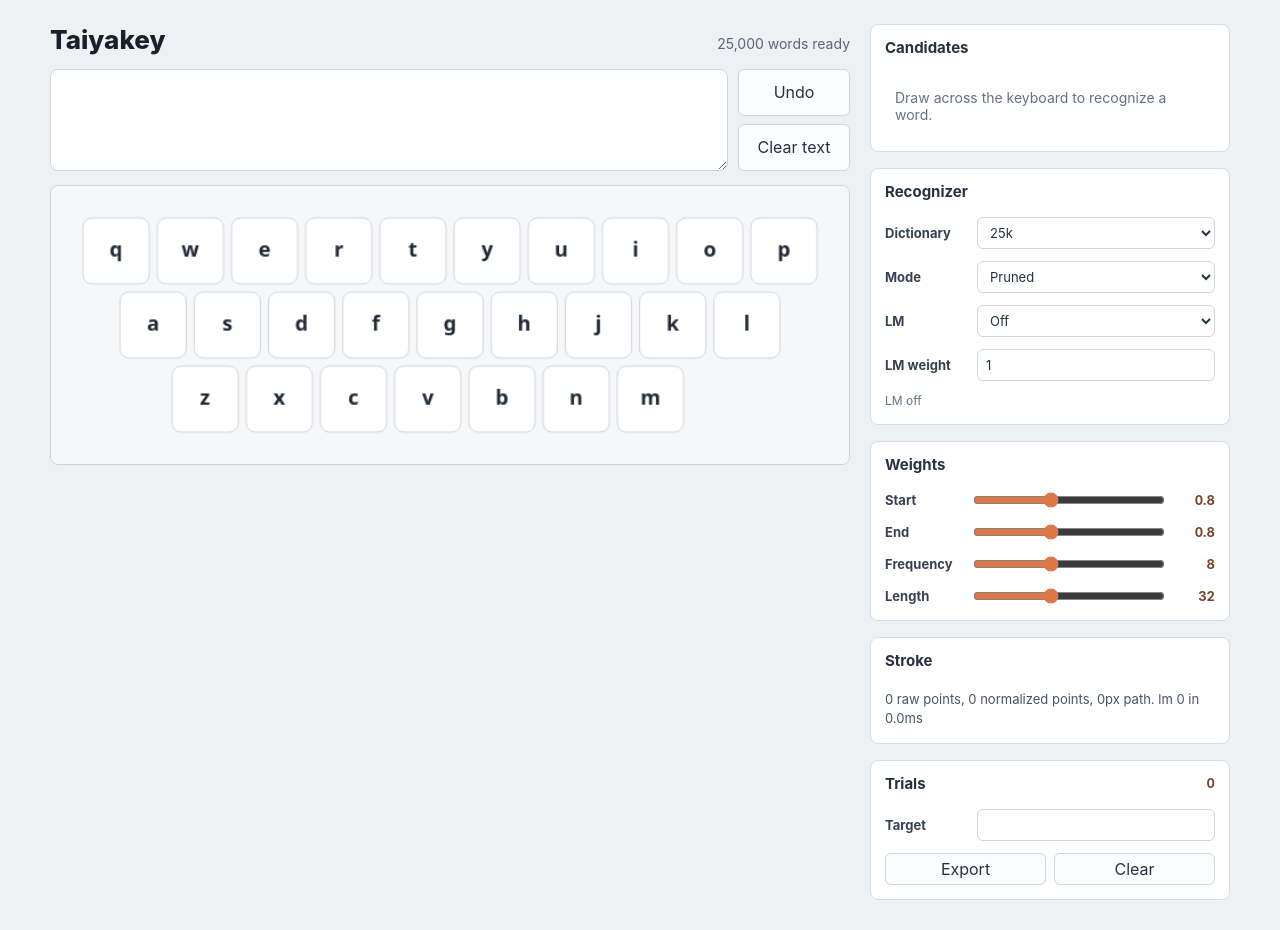
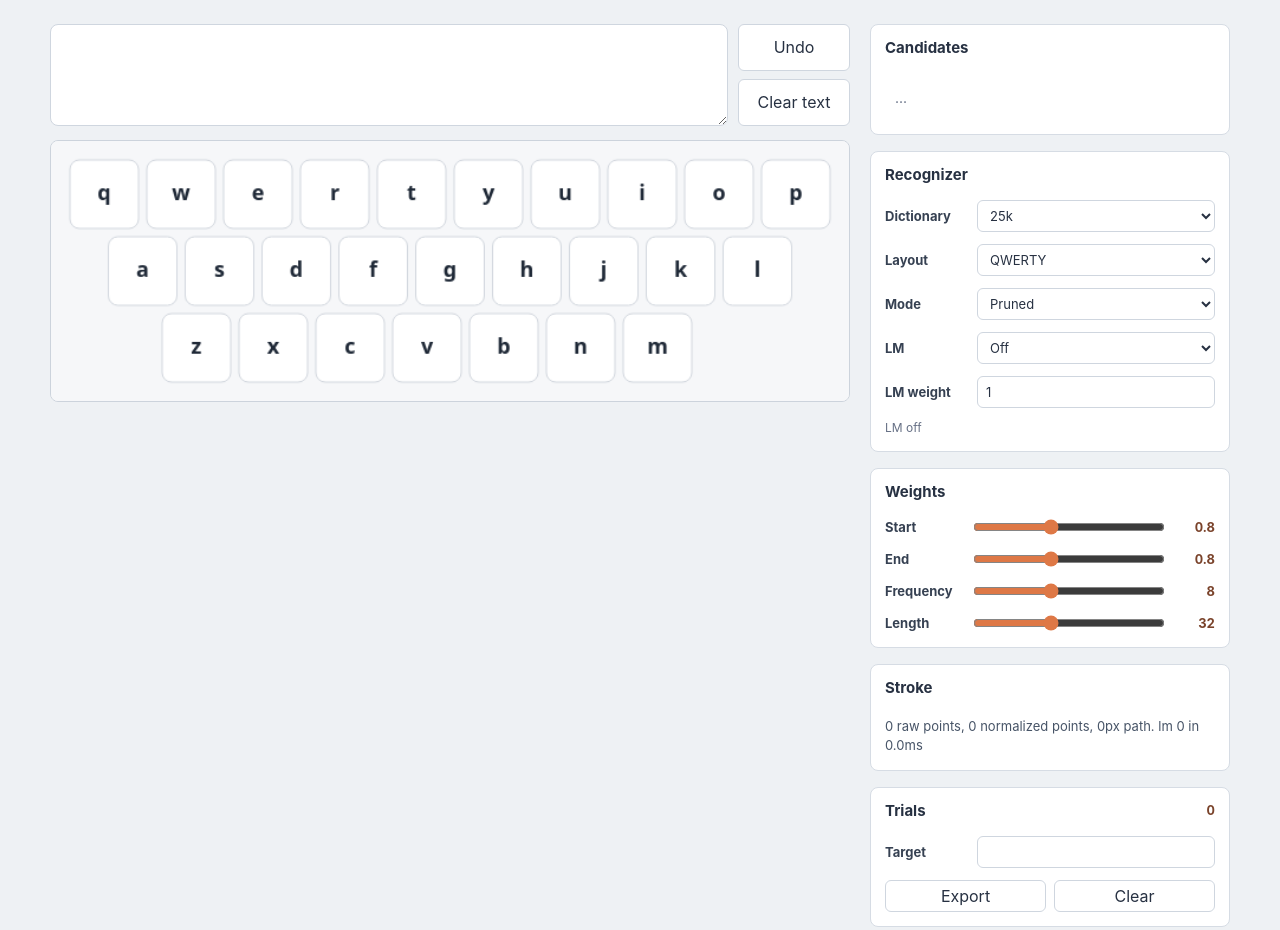
Before and after one commit to Ryoga-exe/taiyakey, a website built with Vite: page index.html in a window 1280 px wide. Built offline with nearby package versions, Linux system fonts and the light colour scheme.

Commit message:
feat: 調整

```diff
--- a/src/dictionary/preprocess.ts
+++ b/src/dictionary/preprocess.ts
@@ -1,6 +1,6 @@
 import { centerOf } from "../keyboard/qwerty";
 import { boundingBox, pathLength, resample } from "../input/resample";
-import type { KeyboardLayout, Point, WordEntry } from "../types";
+import type { Key, KeyboardLayout, Point, WordEntry } from "../types";
 
 export const NORMALIZED_POINT_COUNT = 64;
 
@@ -20,15 +20,20 @@
 
   const collapsed = collapseRepeats(normalizedWord);
   const keyPath: Point[] = [];
+  const keySequence: Key[] = [];
+  let previousKeyId: string | undefined;
 
   for (const char of collapsed) {
     const key = layout.charToKey.get(char);
     if (!key) return null;
+    if (key.id === previousKeyId) continue;
+    keySequence.push(key);
     keyPath.push(centerOf(key));
+    previousKeyId = key.id;
   }
 
-  const firstKey = layout.charToKey.get(collapsed[0]);
-  const lastKey = layout.charToKey.get(collapsed[collapsed.length - 1]);
+  const firstKey = keySequence[0];
+  const lastKey = keySequence[keySequence.length - 1];
   if (!firstKey || !lastKey) return null;
 
   return {
--- a/src/keyboard/qwerty.ts
+++ b/src/keyboard/qwerty.ts
@@ -2,8 +2,21 @@
 
 const KEY_SIZE = 58;
 const KEY_GAP = 7;
+const COLUMN_KEY_HEIGHT = 128;
 const ROWS = ["qwertyuiop", "asdfghjkl", "zxcvbnm"];
 const ROW_OFFSETS = [0, 0.5, 1.2];
+const COLUMN_ROWS = [
+  ["q", "a", "z"],
+  ["w", "s", "x"],
+  ["e", "d", "c"],
+  ["r", "f", "v"],
+  ["t", "g", "b"],
+  ["y", "h", "n"],
+  ["u", "j", "m"],
+  ["i", "k"],
+  ["o", "l"],
+  ["p"],
+];
 
 export function createQwertyLayout(): KeyboardLayout {
   const keys: Key[] = [];
@@ -24,17 +37,20 @@
     });
   });
 
-  const charToKey = new Map<string, Key>();
-  for (const key of keys) {
-    for (const char of key.chars) {
-      charToKey.set(char, key);
-    }
-  }
+  return createLayout("qwerty", "QWERTY", keys);
+}
 
-  const width = Math.max(...keys.map((key) => key.x + key.width));
-  const height = Math.max(...keys.map((key) => key.y + key.height));
+export function createColumnQwertyLayout(): KeyboardLayout {
+  const keys = COLUMN_ROWS.map((chars, columnIndex) => ({
+    id: `c${columnIndex}`,
+    chars,
+    x: columnIndex * (KEY_SIZE + KEY_GAP),
+    y: 0,
+    width: KEY_SIZE,
+    height: COLUMN_KEY_HEIGHT,
+  }));
 
-  return { keys, charToKey, width, height };
+  return createLayout("column", "Column", keys);
 }
 
 export function centerOf(key: Key): Point {
@@ -59,3 +75,17 @@
 
   return bestKey;
 }
+
+function createLayout(id: string, label: string, keys: Key[]): KeyboardLayout {
+  const charToKey = new Map<string, Key>();
+  for (const key of keys) {
+    for (const char of key.chars) {
+      charToKey.set(char, key);
+    }
+  }
+
+  const width = Math.max(...keys.map((key) => key.x + key.width));
+  const height = Math.max(...keys.map((key) => key.y + key.height));
+
+  return { id, label, keys, charToKey, width, height };
+}
--- a/src/main.ts
+++ b/src/main.ts
@@ -7,17 +7,13 @@
   updateTrialLogSelection,
 } from "./debug/trialLog";
 import { preprocessWords, type RawWordEntry } from "./dictionary/preprocess";
-import { createQwertyLayout } from "./keyboard/qwerty";
+import {
+  createColumnQwertyLayout,
+  createQwertyLayout,
+} from "./keyboard/qwerty";
 import { Gpt2LanguageClient } from "./language/gpt2Client";
-import {
-  applyLanguageScores,
-  languageModeLabel,
-  scoreWithUnigram,
-} from "./language/rerank";
-import {
-  type LanguageMode,
-  type LanguageScore,
-} from "./language/types";
+import { applyLanguageScores, scoreWithUnigram } from "./language/rerank";
+import { type LanguageMode, type LanguageScore } from "./language/types";
 import { fromCanvasPoint, render, canvasSize } from "./render/canvas";
 import {
   recognizeByFullScanResult,
@@ -29,13 +25,11 @@
   type RecognitionStats,
   type WordIndex,
 } from "./recognizer/filter";
-import {
-  DEFAULT_SCORE_WEIGHTS,
-  type ScoreWeights,
-} from "./recognizer/scorer";
+import { DEFAULT_SCORE_WEIGHTS, type ScoreWeights } from "./recognizer/scorer";
 import { pathLength, resample } from "./input/resample";
 import type {
   Candidate,
+  KeyboardLayout,
   LanguageDiagnostics,
   Point,
   TrialLog,
@@ -50,6 +44,12 @@
   url: string;
 };
 
+type KeyboardLayoutOption = {
+  id: string;
+  label: string;
+  create: () => KeyboardLayout;
+};
+
 type RecognitionMode = "pruned" | "full";
 
 const dictionaries: DictionaryOption[] = [
@@ -57,16 +57,16 @@
   { label: "5k", url: "/dict/words-5k.json" },
   { label: "25k", url: "/dict/words-25k.json" },
 ];
+const keyboardLayouts: KeyboardLayoutOption[] = [
+  { id: "qwerty", label: "QWERTY", create: createQwertyLayout },
+  { id: "column", label: "Column", create: createColumnQwertyLayout },
+];
 const DISPLAY_CANDIDATE_LIMIT = 5;
 const RERANK_CANDIDATE_LIMIT = 24;
 
 app.innerHTML = `
   <main class="app">
     <section class="workspace">
-      <div class="topbar">
-        <h1 class="title">Taiyakey</h1>
-        <div class="status" data-status>Loading dictionary...</div>
-      </div>
       <section class="compose-panel">
         <textarea data-composed-text aria-label="Composed text" rows="4"></textarea>
         <div class="compose-actions">
@@ -84,7 +84,7 @@
           <h2 class="panel-title">Candidates</h2>
         </div>
         <div class="candidate-list" data-candidates>
-          <div class="empty">Draw across the keyboard to recognize a word.</div>
+          <div class="empty">...</div>
         </div>
       </section>
       <section class="panel">
@@ -95,6 +95,10 @@
           <label class="select-control">
             <span class="control-name">Dictionary</span>
             <select data-dictionary></select>
+          </label>
+          <label class="select-control">
+            <span class="control-name">Layout</span>
+            <select data-layout></select>
           </label>
           <label class="select-control">
             <span class="control-name">Mode</span>
@@ -154,10 +158,6 @@
   app.querySelector<HTMLCanvasElement>("[data-keyboard]"),
   "Missing keyboard canvas",
 );
-const statusEl = requireElement(
-  app.querySelector<HTMLDivElement>("[data-status]"),
-  "Missing status element",
-);
 const candidatesEl = requireElement(
   app.querySelector<HTMLDivElement>("[data-candidates]"),
   "Missing candidates element",
@@ -169,6 +169,10 @@
 const dictionarySelect = requireElement(
   app.querySelector<HTMLSelectElement>("[data-dictionary]"),
   "Missing dictionary select",
+);
+const layoutSelect = requireElement(
+  app.querySelector<HTMLSelectElement>("[data-layout]"),
+  "Missing layout select",
 );
 const modeSelect = requireElement(
   app.querySelector<HTMLSelectElement>("[data-mode]"),
@@ -219,16 +223,15 @@
   "Missing clear logs button",
 );
 
-const layout = createQwertyLayout();
-const size = canvasSize(layout);
+let selectedKeyboardLayout = keyboardLayouts[0];
+let layout = selectedKeyboardLayout.create();
+let size = canvasSize(layout);
 const devicePixelRatio = window.devicePixelRatio || 1;
 const ctx = requireCanvasContext(canvas.getContext("2d"));
 
-canvas.width = size.width * devicePixelRatio;
-canvas.height = size.height * devicePixelRatio;
-canvas.style.setProperty("--canvas-aspect-ratio", `${size.width} / ${size.height}`);
-ctx.scale(devicePixelRatio, devicePixelRatio);
+configureCanvas();
 
+let rawDictionary: RawWordEntry[] = [];
 let entries: WordEntry[] = [];
 let entriesByWord = new Map<string, WordEntry>();
 let wordIndex: WordIndex | undefined;
@@ -236,6 +239,7 @@
 let normalizedStroke: Point[] = [];
 let candidates: Candidate[] = [];
 let recognitionStats: RecognitionStats | undefined;
+let recognitionElapsedMs: number | undefined;
 let selectedWord: string | undefined;
 let isDrawing = false;
 let weights: ScoreWeights = { ...DEFAULT_SCORE_WEIGHTS };
@@ -285,20 +289,22 @@
 }
 
 async function loadSelectedDictionary(): Promise<void> {
-  statusEl.textContent = `Loading ${selectedDictionary.label} dictionary...`;
   const response = await fetch(selectedDictionary.url);
   if (!response.ok) {
     throw new Error(`Failed to load dictionary: ${response.status}`);
   }
 
-  const rawWords = (await response.json()) as RawWordEntry[];
-  entries = preprocessWords(rawWords, layout);
+  rawDictionary = (await response.json()) as RawWordEntry[];
+  rebuildDictionaryForLayout();
+
+  if (stroke.length >= 2) rerankLastStroke();
+  draw();
+}
+
+function rebuildDictionaryForLayout(): void {
+  entries = preprocessWords(rawDictionary, layout);
   entriesByWord = new Map(entries.map((entry) => [entry.word, entry]));
   wordIndex = buildWordIndex(entries);
-
-  statusEl.textContent = `${entries.length.toLocaleString()} words ready`;
-  if (stroke.length >= 2) rerankLastStroke();
-  draw();
 }
 
 canvas.addEventListener("pointerdown", (event) => {
@@ -308,6 +314,7 @@
   currentTrialId = undefined;
   candidates = [];
   recognitionStats = undefined;
+  recognitionElapsedMs = undefined;
   stroke = [eventPoint(event)];
   normalizedStroke = [];
   renderCandidates();
@@ -342,7 +349,7 @@
     recognitionStats = result.stats;
     selectedWord = candidates[0]?.word;
     const elapsed = performance.now() - startedAt;
-    statusEl.textContent = formatStatus(elapsed);
+    recognitionElapsedMs = elapsed;
     currentTrialId = saveCurrentTrial();
   }
 
@@ -362,6 +369,28 @@
   });
 }
 
+function configureCanvas(): void {
+  size = canvasSize(layout);
+  canvas.width = size.width * devicePixelRatio;
+  canvas.height = size.height * devicePixelRatio;
+  canvas.style.setProperty(
+    "--canvas-aspect-ratio",
+    `${size.width} / ${size.height}`,
+  );
+  ctx.setTransform(devicePixelRatio, 0, 0, devicePixelRatio, 0, 0);
+}
+
+function resetStrokeState(): void {
+  stroke = [];
+  normalizedStroke = [];
+  candidates = [];
+  selectedWord = undefined;
+  recognitionStats = undefined;
+  recognitionElapsedMs = undefined;
+  currentTrialId = undefined;
+  languageDiagnostics = emptyLanguageDiagnostics();
+}
+
 function draw(): void {
   render(ctx, {
     layout,
@@ -378,7 +407,7 @@
 
 function renderCandidates(): void {
   if (candidates.length === 0) {
-    candidatesEl.innerHTML = `<div class="empty">Draw across the keyboard to recognize a word.</div>`;
+    candidatesEl.innerHTML = `<div class="empty">...</div>`;
     return;
   }
 
@@ -424,6 +453,7 @@
   stroke = [];
   normalizedStroke = [];
   recognitionStats = undefined;
+  recognitionElapsedMs = undefined;
   currentTrialId = undefined;
   renderCandidates();
   draw();
@@ -437,11 +467,11 @@
     max: number;
     step: number;
   }> = [
-    { key: "startDistance", label: "Start", min: 0, max: 2, step: 0.1 },
-    { key: "endDistance", label: "End", min: 0, max: 2, step: 0.1 },
-    { key: "frequency", label: "Frequency", min: 0, max: 20, step: 0.5 },
-    { key: "lengthPenalty", label: "Length", min: 0, max: 80, step: 1 },
-  ];
+      { key: "startDistance", label: "Start", min: 0, max: 2, step: 0.1 },
+      { key: "endDistance", label: "End", min: 0, max: 2, step: 0.1 },
+      { key: "frequency", label: "Frequency", min: 0, max: 20, step: 0.5 },
+      { key: "lengthPenalty", label: "Length", min: 0, max: 80, step: 1 },
+    ];
 
   weightsEl.replaceChildren(
     ...controls.map((control) => {
@@ -497,6 +527,29 @@
     void loadSelectedDictionary();
   });
 
+  layoutSelect.replaceChildren(
+    ...keyboardLayouts.map((keyboardLayout) => {
+      const option = document.createElement("option");
+      option.value = keyboardLayout.id;
+      option.textContent = keyboardLayout.label;
+      option.selected = keyboardLayout.id === selectedKeyboardLayout.id;
+      return option;
+    }),
+  );
+  layoutSelect.addEventListener("change", () => {
+    const nextLayout = keyboardLayouts.find(
+      (keyboardLayout) => keyboardLayout.id === layoutSelect.value,
+    );
+    if (!nextLayout) return;
+    selectedKeyboardLayout = nextLayout;
+    layout = selectedKeyboardLayout.create();
+    configureCanvas();
+    rebuildDictionaryForLayout();
+    resetStrokeState();
+    renderCandidates();
+    draw();
+  });
+
   modeSelect.value = recognitionMode;
   modeSelect.addEventListener("change", () => {
     recognitionMode = modeSelect.value === "full" ? "full" : "pruned";
@@ -520,7 +573,8 @@
 }
 
 function rerankLastStroke(): void {
-  if (stroke.length < 2 || entries.length === 0 || !wordIndex || isDrawing) return;
+  if (stroke.length < 2 || entries.length === 0 || !wordIndex || isDrawing)
+    return;
 
   void rerankLastStrokeAsync();
 }
@@ -532,7 +586,7 @@
   recognitionStats = result.stats;
   selectedWord = candidates[0]?.word;
   const elapsed = performance.now() - startedAt;
-  statusEl.textContent = formatStatus(elapsed);
+  recognitionElapsedMs = elapsed;
   renderCandidates();
   draw();
 }
@@ -568,7 +622,9 @@
   };
 }
 
-async function rerankWithLanguage(rawCandidates: Candidate[]): Promise<Candidate[]> {
+async function rerankWithLanguage(
+  rawCandidates: Candidate[],
+): Promise<Candidate[]> {
   const startedAt = performance.now();
 
   if (languageMode === "off") {
@@ -622,22 +678,23 @@
     renderLanguageStatus(gpt2Client.message);
     return scores;
   } catch (error) {
-    renderLanguageStatus(error instanceof Error ? error.message : String(error));
+    renderLanguageStatus(
+      error instanceof Error ? error.message : String(error),
+    );
     return [];
   }
 }
 
-function formatStatus(elapsed: number): string {
-  const scored = recognitionStats?.scoredCandidates ?? entries.length;
-  return `${selectedDictionary.label} ${recognitionMode}, ${languageModeLabel(languageMode)}, ${entries.length.toLocaleString()} words, scored ${scored.toLocaleString()}, ${elapsed.toFixed(1)} ms`;
-}
-
 function formatStrokeLog(): string {
   const base = `${stroke.length} raw points, ${normalizedStroke.length} normalized points, ${pathLength(stroke).toFixed(0)}px path`;
+  const recognition =
+    recognitionElapsedMs === undefined
+      ? ""
+      : `, recognition ${recognitionElapsedMs.toFixed(1)}ms`;
   const lm = `lm ${languageDiagnostics.rerankedCandidates} in ${languageDiagnostics.elapsedMs.toFixed(1)}ms`;
-  if (!recognitionStats) return `${base}. ${lm}`;
+  if (!recognitionStats) return `${base}${recognition}. ${lm}`;
 
-  return `${base}. indexed ${recognitionStats.indexedCandidates}, length ${recognitionStats.afterLengthFilter}, bbox ${recognitionStats.afterBoundsFilter}, scored ${recognitionStats.scoredCandidates}, ${lm}`;
+  return `${base}${recognition}. indexed ${recognitionStats.indexedCandidates}, length ${recognitionStats.afterLengthFilter}, bbox ${recognitionStats.afterBoundsFilter}, scored ${recognitionStats.scoredCandidates}, ${lm}`;
 }
 
 function saveCurrentTrial(): string {
@@ -651,6 +708,7 @@
     candidates,
     recognizerVersion: "m4-local-log-v1",
     dictionaryVersion: selectedDictionary.label,
+    keyboardLayout: layout.id,
     timestamp: Date.now(),
     recognitionMode,
     textBefore: composedText(),
--- a/src/render/canvas.ts
+++ b/src/render/canvas.ts
@@ -11,7 +11,7 @@
   isDrawing: boolean;
 };
 
-const PADDING = 28;
+const PADDING = 16;
 const SCALE = 1;
 
 export function canvasSize(layout: KeyboardLayout): { width: number; height: number } {
@@ -69,7 +69,6 @@
 function drawKeyboard(ctx: CanvasRenderingContext2D, layout: KeyboardLayout): void {
   ctx.textAlign = "center";
   ctx.textBaseline = "middle";
-  ctx.font = "600 18px system-ui, sans-serif";
 
   for (const key of layout.keys) {
     const x = key.x * SCALE + PADDING;
@@ -84,9 +83,30 @@
     ctx.stroke();
 
     const center = toCanvasPoint(centerOf(key));
-    ctx.fillStyle = "#1f2937";
-    ctx.fillText(key.chars.join(""), center.x, center.y);
+    drawKeyLabel(ctx, key.chars, center);
   }
+}
+
+function drawKeyLabel(
+  ctx: CanvasRenderingContext2D,
+  chars: string[],
+  center: Point,
+): void {
+  ctx.fillStyle = "#1f2937";
+
+  if (chars.length === 1) {
+    ctx.font = "600 18px system-ui, sans-serif";
+    ctx.fillText(chars[0], center.x, center.y);
+    return;
+  }
+
+  ctx.font = "600 15px system-ui, sans-serif";
+  const lineHeight = 20;
+  const firstY = center.y - ((chars.length - 1) * lineHeight) / 2;
+
+  chars.forEach((char, index) => {
+    ctx.fillText(char, center.x, firstY + index * lineHeight);
+  });
 }
 
 function drawPath(
--- a/src/styles.css
+++ b/src/styles.css
@@ -43,24 +43,11 @@
   min-width: 0;
 }
 
-.topbar {
-  display: flex;
-  align-items: baseline;
-  justify-content: space-between;
-  gap: 16px;
-  margin-bottom: 14px;
-}
-
 .title {
   margin: 0;
   font-size: 26px;
   font-weight: 760;
   letter-spacing: 0;
-}
-
-.status {
-  color: #596579;
-  font-size: 14px;
 }
 
 .compose-panel {
@@ -246,7 +233,7 @@
   min-height: 32px;
   border: 1px solid #cfd6df;
   border-radius: 6px;
-  background: #fbfcfd;
+  background: #ffffff;
   color: #273142;
   cursor: pointer;
 }
--- a/src/types.ts
+++ b/src/types.ts
@@ -25,6 +25,8 @@
 };
 
 export type KeyboardLayout = {
+  id: string;
+  label: string;
   keys: Key[];
   charToKey: Map<string, Key>;
   width: number;
@@ -81,6 +83,7 @@
   selectedWord?: string;
   recognizerVersion: string;
   dictionaryVersion: string;
+  keyboardLayout?: string;
   timestamp: number;
   recognitionMode: string;
   textBefore?: string;
```
Also changed, not shown: src/dictionary/preprocess.test.ts (+10 -1 lines).
